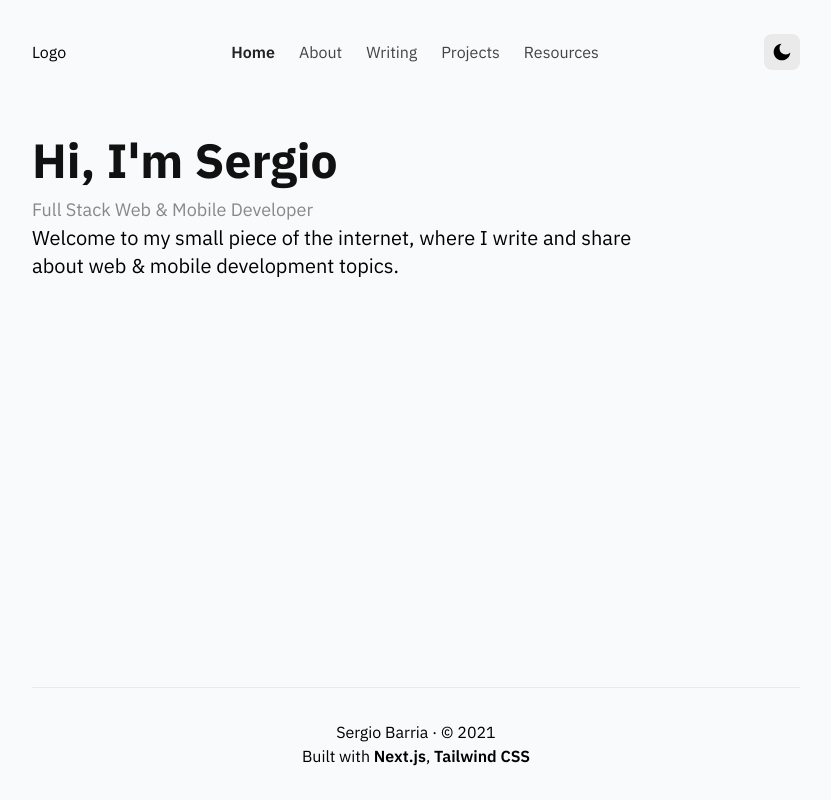
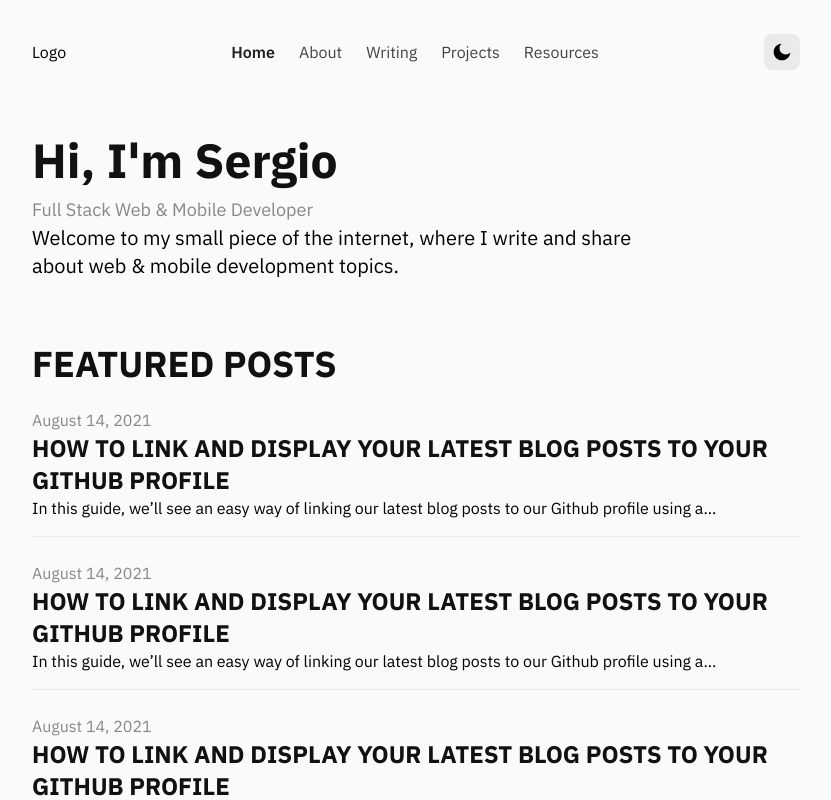
Before and after one commit to fly0305/blog-for-sergio-next.js-graphql-tailwind-, a Next.js app: page / in a window 1280 px wide. Shown: the top 800 px of the page, without its empty margins (224-1055 px from the left). Built offline with nearby package versions, Linux system fonts and the light colour scheme.

Commit message:
add featured posts section

```diff
--- /dev/null
+++ b/src/components/home/FeaturedPosts.tsx
@@ -0,0 +1,54 @@
+import NextLink from 'next/link'
+
+import CustomSection from '../misc/CustomSection'
+import SectionTitle from '../misc/SectionTitle'
+
+export default function FeaturedPosts() {
+  return (
+    <CustomSection>
+      <SectionTitle title="Featured Posts" />
+      <article className="mt-6">
+        <p className="text-gray-400">August 14, 2021</p>
+        <h3 className="transition-all duration-300 heading-3 hover:text-gray-700 hover:scale-[1.01]">
+          <NextLink href="#">
+            How to link and display your latest blog posts to your Github
+            Profile
+          </NextLink>
+        </h3>
+        <p>
+          In this guide, we’ll see an easy way of linking our latest blog posts
+          to our Github profile using a…
+        </p>
+        <hr className="my-4" />
+      </article>
+      <article className="mt-6">
+        <p className="text-gray-400">August 14, 2021</p>
+        <h3 className="transition-all duration-300 heading-3 hover:text-gray-700 hover:scale-[1.01]">
+          <NextLink href="#">
+            How to link and display your latest blog posts to your Github
+            Profile
+          </NextLink>
+        </h3>
+        <p>
+          In this guide, we’ll see an easy way of linking our latest blog posts
+          to our Github profile using a…
+        </p>
+        <hr className="my-4" />
+      </article>
+      <article className="mt-6">
+        <p className="text-gray-400">August 14, 2021</p>
+        <h3 className="transition-all duration-300 heading-3 hover:text-gray-700 hover:scale-[1.01]">
+          <NextLink href="#">
+            How to link and display your latest blog posts to your Github
+            Profile
+          </NextLink>
+        </h3>
+        <p>
+          In this guide, we’ll see an easy way of linking our latest blog posts
+          to our Github profile using a…
+        </p>
+        <hr className="my-4" />
+      </article>
+    </CustomSection>
+  )
+}
--- a/src/components/layout/MainLayout.tsx
+++ b/src/components/layout/MainLayout.tsx
@@ -10,7 +10,7 @@ import { IPropsWithChildren } from '@/types/interfaces'
 
 export default function MainLayout({ children }: IPropsWithChildren) {
   return (
-    <div className="flex flex-col h-screen max-w-screen-md mx-auto">
+    <div className="flex flex-col h-screen max-w-screen-md mx-4 md:mx-auto">
       <Header />
       <main>{children}</main>
       <Footer />
--- /dev/null
+++ b/src/components/misc/CustomSection.tsx
@@ -0,0 +1,5 @@
+import { IPropsWithChildren } from '@/types/interfaces'
+
+export default function ({ children }: IPropsWithChildren) {
+  return <section className="mt-16">{children}</section>
+}
--- /dev/null
+++ b/src/components/misc/SectionTitle.tsx
@@ -0,0 +1,7 @@
+type Props = {
+  title: String
+}
+
+export default function SectionTitle({ title }: Props) {
+  return <h2 className="heading-2">{title}</h2>
+}
--- a/src/components/navigation/NavItem.tsx
+++ b/src/components/navigation/NavItem.tsx
@@ -18,7 +18,7 @@ export default function NavItem({ href, text }: Props) {
           isActive
             ? 'font-semibold text-gray-800 dark:text-gray-200'
             : 'font-normal text-gray-600 dark:text-gray-400',
-          'hidden md:inline-block p-1 sm:px-3 sm:py-2 rounded-lg hover:bg-gray-200 dark:hover:bg-gray-800 transition-all'
+          'hidden md:inline-block p-1 sm:px-3 sm:py-2 rounded-lg hover:bg-gray-200 dark:hover:bg-gray-800 transition-all hover:scale-105'
         )}
       >
         {text}
--- a/src/pages/index.tsx
+++ b/src/pages/index.tsx
@@ -1,7 +1,13 @@
 import Hero from '@/components/home/Hero'
+import FeaturedPosts from '@/components/home/FeaturedPosts'
 
 export default function HomePage() {
-  return <Hero />
+  return (
+    <>
+      <Hero />
+      <FeaturedPosts />
+    </>
+  )
 }
 
 // import { getFeaturedProjects, getFeaturedPosts } from '@/lib/graphcms';
--- a/src/styles/tailwind.css
+++ b/src/styles/tailwind.css
@@ -20,13 +20,18 @@
   }
 
   .heading-1 {
-    @apply text-4xl font-bold text-gray-900 md:text-5xl;
+    @apply text-4xl font-bold text-gray-900 dark:text-gray-200 md:text-5xl;
+  }
+
+  .heading-2 {
+    @apply text-2xl font-bold text-gray-900 uppercase dark:text-gray-200 md:text-4xl;
+  }
+
+  .heading-3 {
+    @apply text-lg font-bold text-gray-900 uppercase dark:text-gray-200 md:text-2xl;
   }
 
   /*
-  .heading-2 {
-    @apply text-2xl font-bold uppercase md:text-4xl lg:text-5xl;
-  }
 
   .btn {
     @apply flex items-center justify-center text-sm font-semibold transition-all duration-300 ease-in-out transform rounded-lg hover:scale-105 hover:shadow-lg;
```
